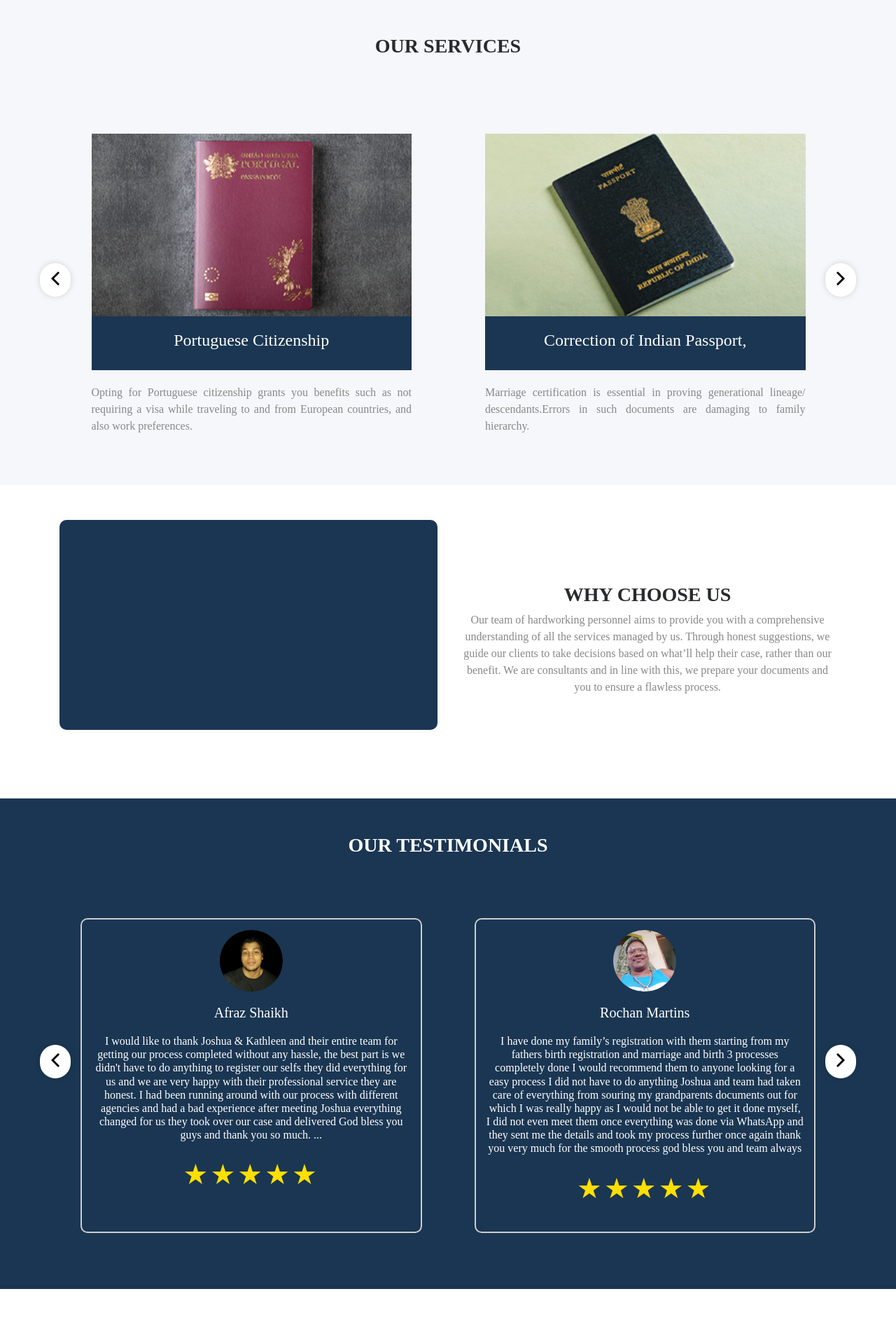
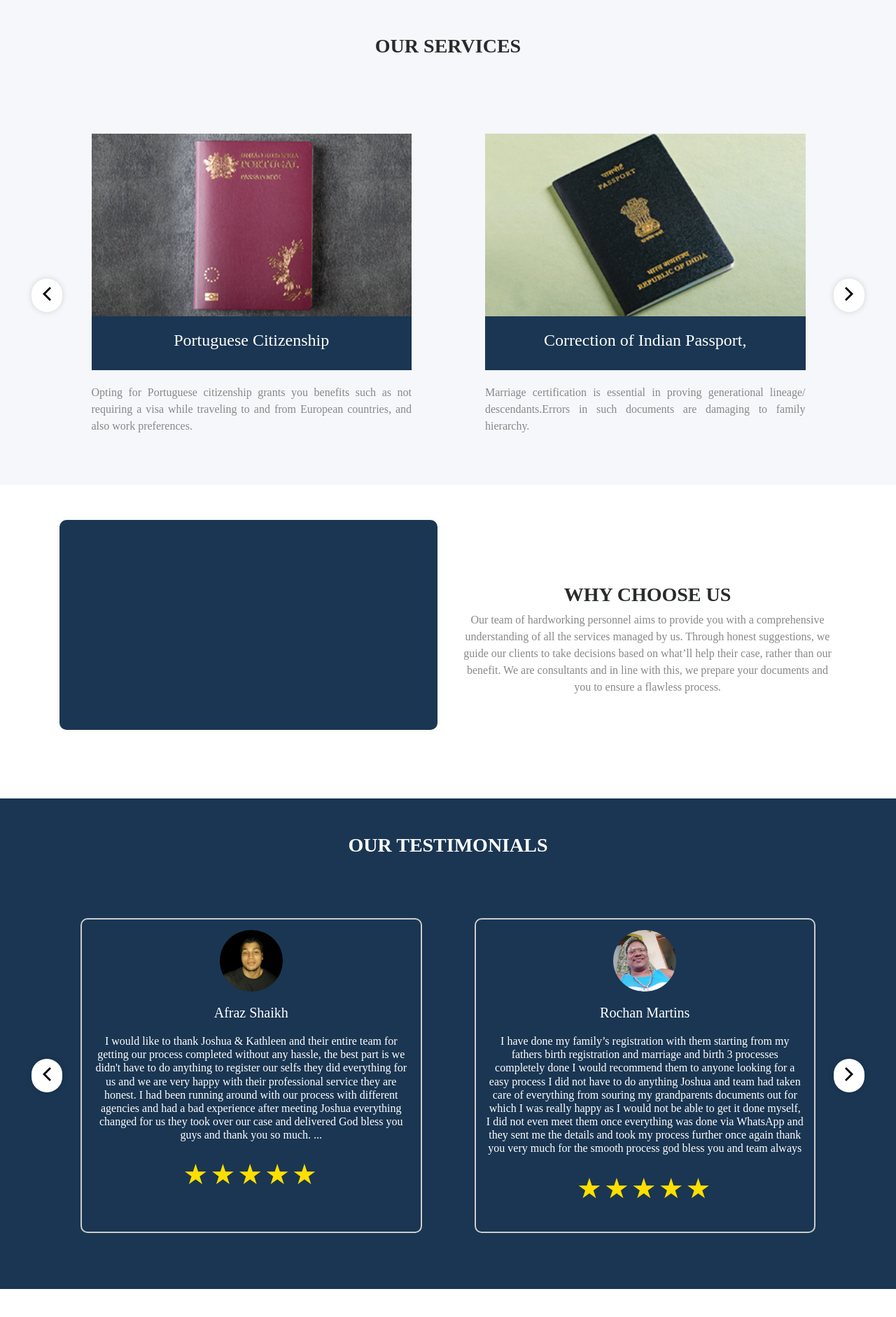
Before and after one commit to thelazysolutions/thelazysolutions.github.io, a PHP site: page / in a window 1280 px wide. Shown: the part 728-2610 px from the top of the page at 70% size. Run offline with PHP 8.4, Linux system fonts and the light colour scheme; some web fonts are replaced.

Commit message:
Add files via upload

```diff
--- a/css/style.css
+++ b/css/style.css
@@ -2331,7 +2331,7 @@ header.light_skin.nav-fixed .social_icons li a:hover {
     background: #fff;
     border-radius: 0;
 	position: absolute;
-	top: 46%;
+	top: 50%;
 	-moz-transform: translateY(-50%);
 	-webkittransform: translateY(-50%);
 	transform: translateY(-50%);
@@ -2374,19 +2374,18 @@ header.light_skin.nav-fixed .social_icons li a:hover {
 	border-radius: 17px;
 }
 .owl-theme .owl-nav .owl-prev {
-	left: -28px;
+	left: -40px;
 	border-radius: 30px;
 }
 .owl-theme .owl-nav .owl-next {
-	right: -28px;
+	right: -40px;
 	border-radius: 30px;
 }
 .owl-theme.nav_top .owl-nav .owl-prev {
-	right: 50px;
-	left: auto;
+
 }
 .owl-theme.nav_top .owl-nav [class*="owl-"] {
-	top: -5px;
+	top: 35%;
 	-moz-transform: none;
 	-webkittransform: none;
 	transform: none;
```
